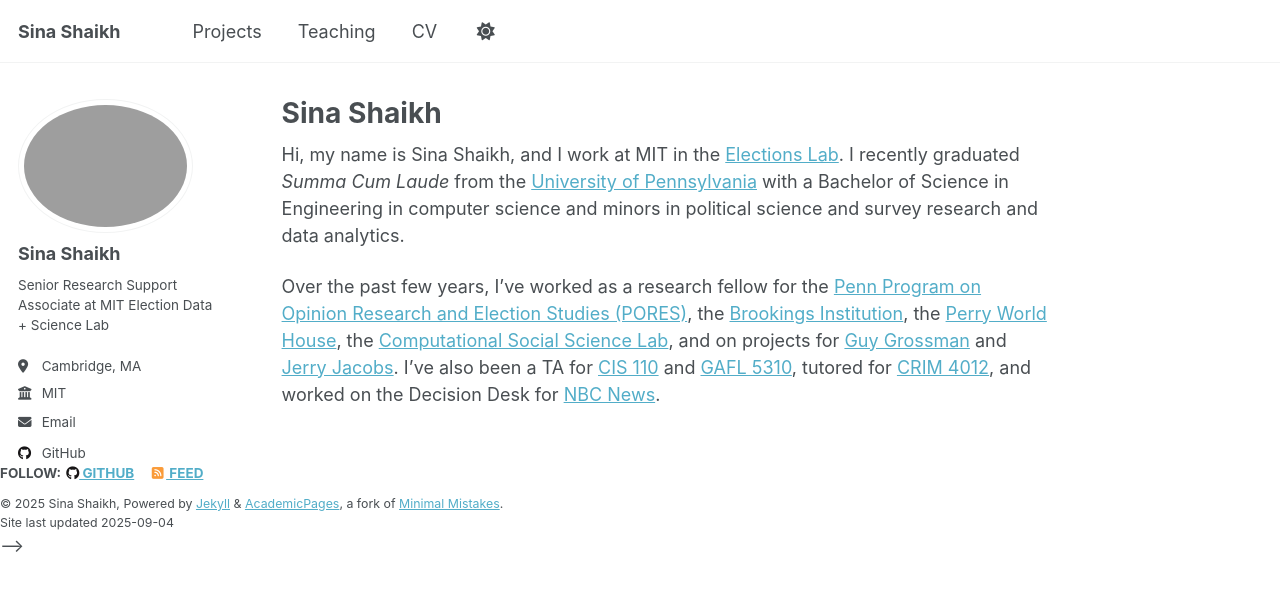
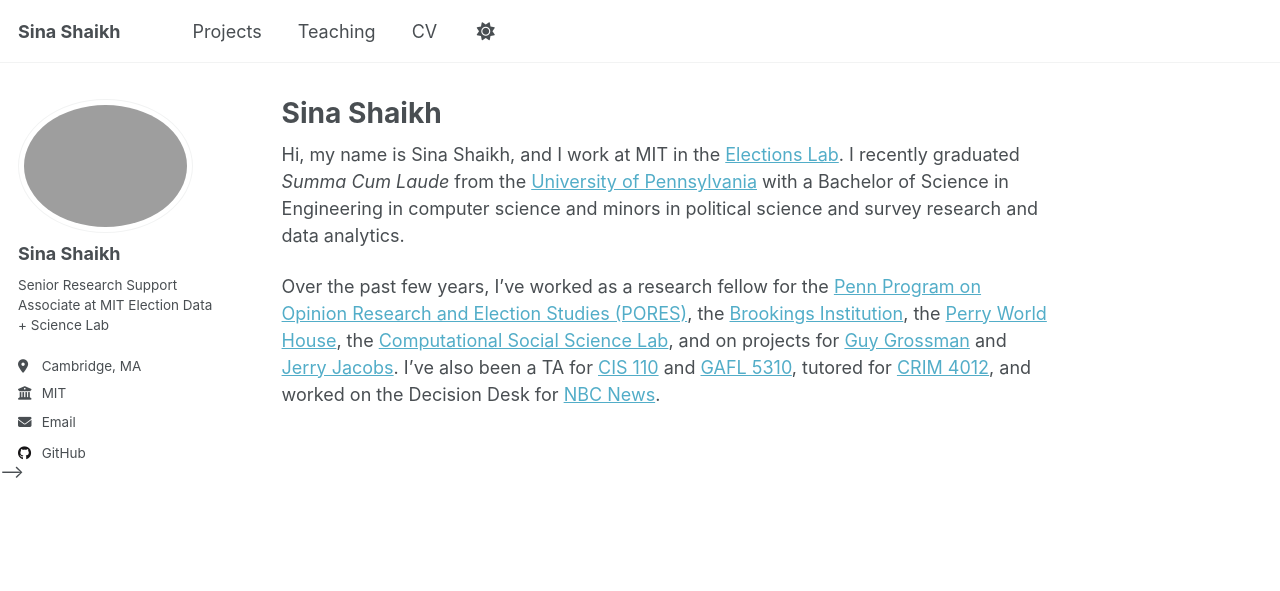
Before and after one commit to SinaShaikh/sinashaikh.github.io, a Jekyll site: the page built from _pages/about.md, in a window 1280 px wide. Shown: the top 591 px of the page. Built offline with Jekyll 4.4.1, drawn with Linux system fonts in a browser that asks for light colours; a script that is not in the unit is left out.

```diff
--- a/_includes/footer.html
+++ b/_includes/footer.html
@@ -1,4 +1,4 @@
-{% include base_path %}
+<!-- {% include base_path %}
 
 {% if site.author.github or site.author.bitbucket or site.atom_feed.hide != true %}
 <div class="page__footer-follow">
@@ -23,3 +23,4 @@
   &copy; {{ site.time | date: '%Y' }} {{ site.name | default: site.title }}, {{ site.data.ui-text[site.locale].powered_by | default: "Powered by" }} <a href="http://jekyllrb.com" rel="nofollow">Jekyll</a> &amp; <a href="https://github.com/academicpages/academicpages.github.io">AcademicPages</a>, a fork of <a href="https://mademistakes.com/work/minimal-mistakes-jekyll-theme/" rel="nofollow">Minimal Mistakes</a>.<br />
   Site last updated {{ "now" | date: '%Y-%m-%d' }}
 </div>
+ -->
```
